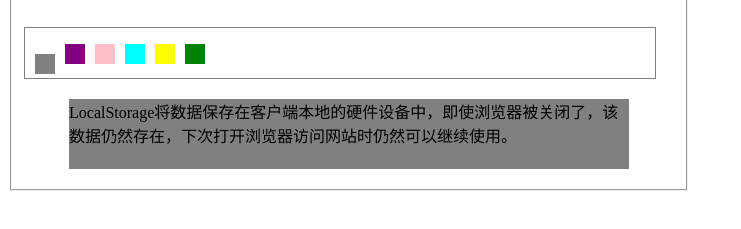
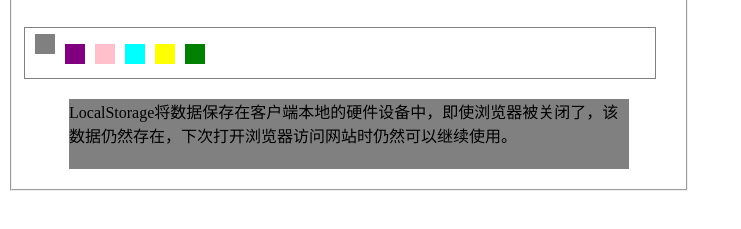
Before and after one commit to woyaojinzuzhi/H5-2, a plain HTML site: page index.html in a window 1280 px wide. Shown: the part 75-304 px from the top of the page, without its empty margins (0-741 px from the left). Drawn offline with Linux system fonts and the light colour scheme.

Commit message:
Add files via upload

```diff
--- a/index.html
+++ b/index.html
@@ -38,7 +38,7 @@
     //以计数网页被访问了多少次做为默认值的条件
     var color1;
     if(localStorage.pagecount == 1){
-        list[0].style.top = 10 + 'px';
+        list[0].style.top = -10 + 'px';
         color1 = window.getComputedStyle(list[0],null).backgroundColor;
         bh.style.backgroundColor = color1;
     }
```
